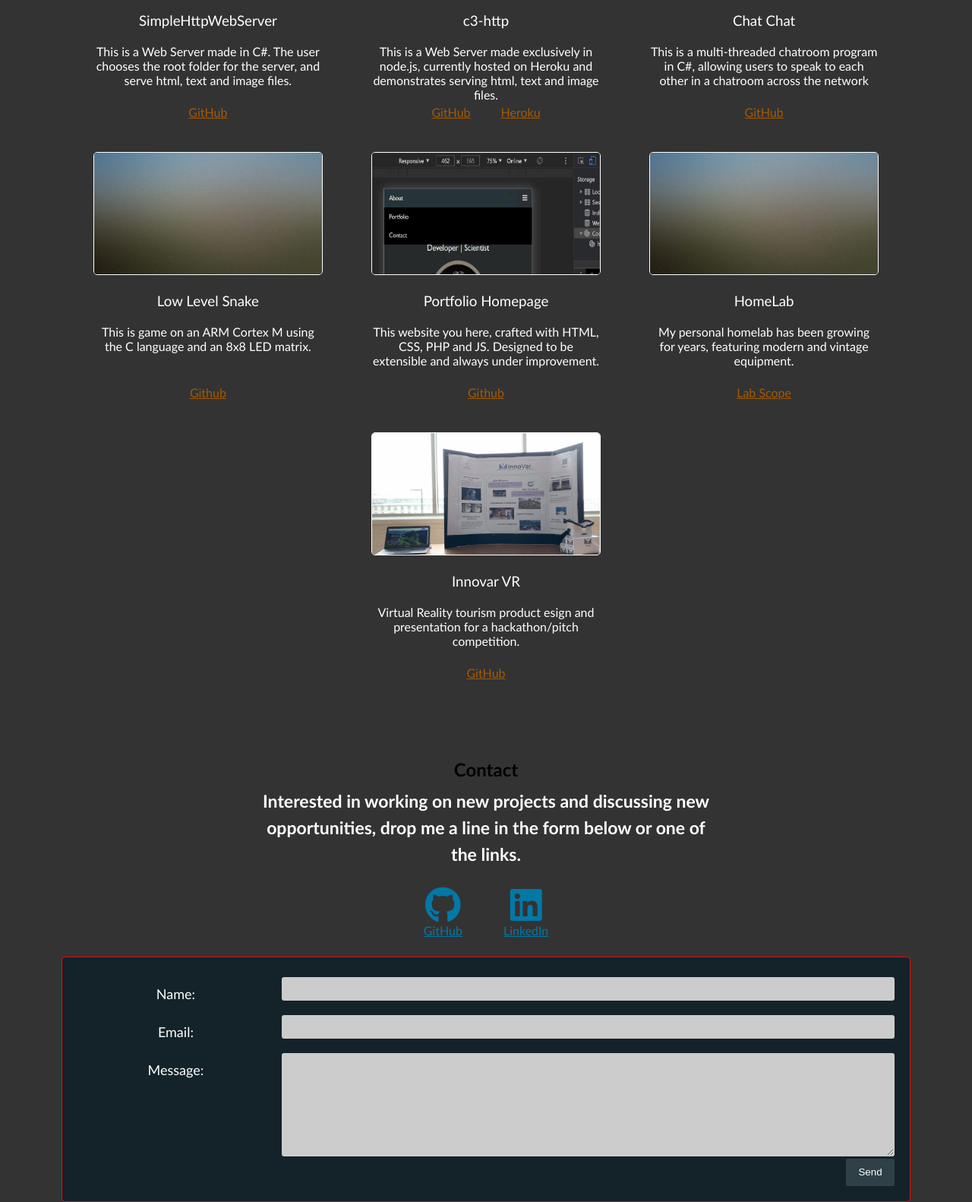
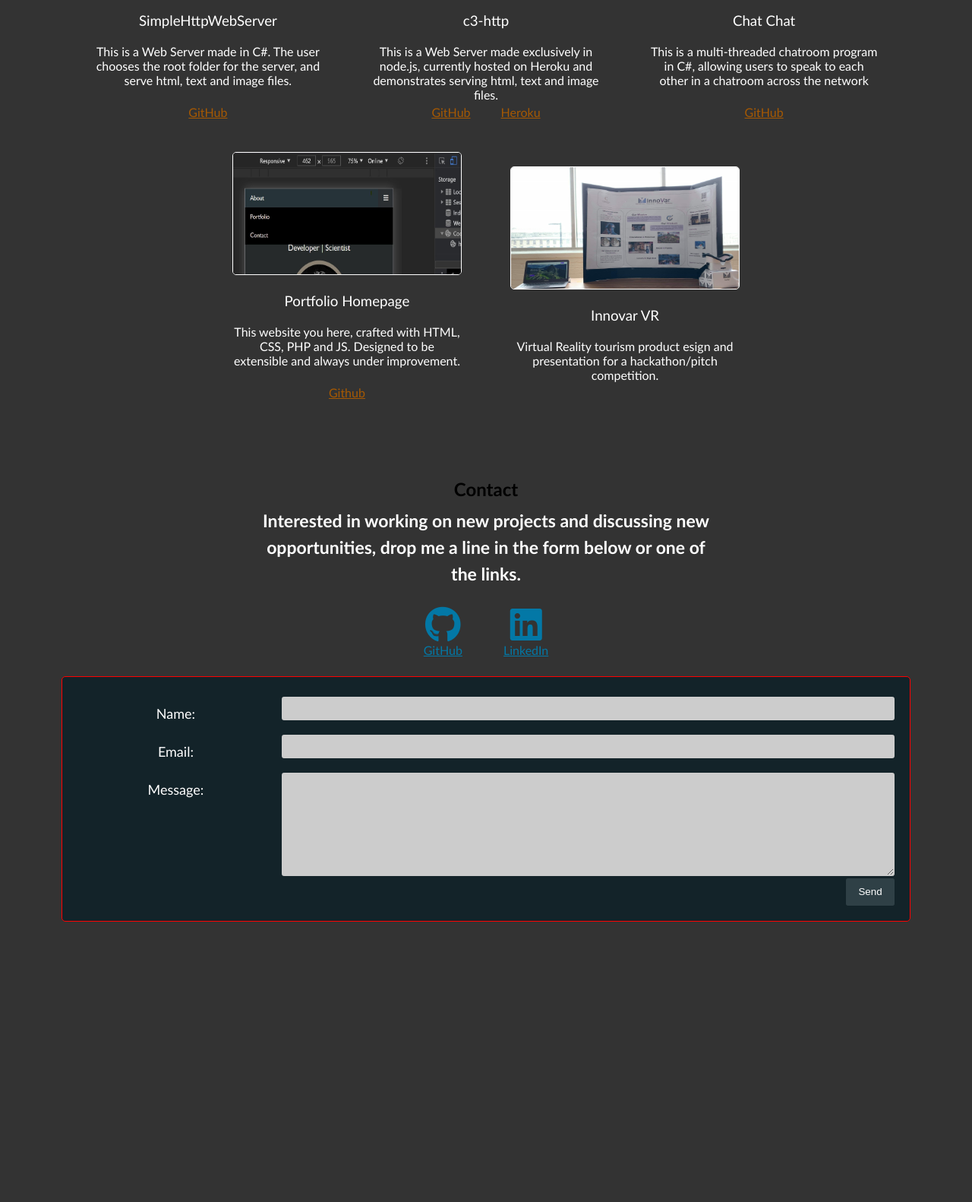
Before and after one commit to joel-smith/homepage, a PHP site: page /home.php in a window 1280 px wide. Shown: the part 1457-3039 px from the top of the page at 76% size. After the commit the page ends 2670 px from the top, so only its background shows below. Run offline with PHP 8.4, Linux system fonts and the light colour scheme; data that the repository does not hold is empty; some libraries are stand-ins or nearby versions.

Commit message:
commented out incomplete project displays

```diff
--- a/home.php
+++ b/home.php
@@ -329,7 +329,7 @@
                         </div>
                     </div>
 
-                    <div class="project_tile">
+                    <!-- <div class="project_tile">
                         <div>
                             <img class="project_pic" src="assets/img/placeholder.jpg" alt="Project_Screenshot">
                         </div>
@@ -342,7 +342,7 @@
                                 <a href="#" target="_blank">Github</a>
                             </div>
                         </div>
-                    </div>
+                    </div> -->
 
                     <div class="project_tile">
                         <div>
@@ -360,7 +360,7 @@
                         </div>
                     </div>
 
-                    <div class="project_tile">
+                    <!-- <div class="project_tile">
                         <div>
                             <img class="project_pic" src="assets/img/placeholder.jpg" alt="Project_Screenshot">
                         </div>
@@ -374,7 +374,7 @@
                                 <a href="#" target="_blank">Lab Scope</a>
                             </div>
                         </div>
-                    </div>
+                    </div> -->
 
                     <div class="project_tile">
                         <div>
@@ -387,7 +387,7 @@
                                     competition.</p>
                             </div>
                             <div class="project_links">
-                                <a href="#" target="_blank">GitHub</a>
+                               <!-- <a href="#" target="_blank">GitHub</a>-->
                             </div>
                         </div>
                     </div>
```
